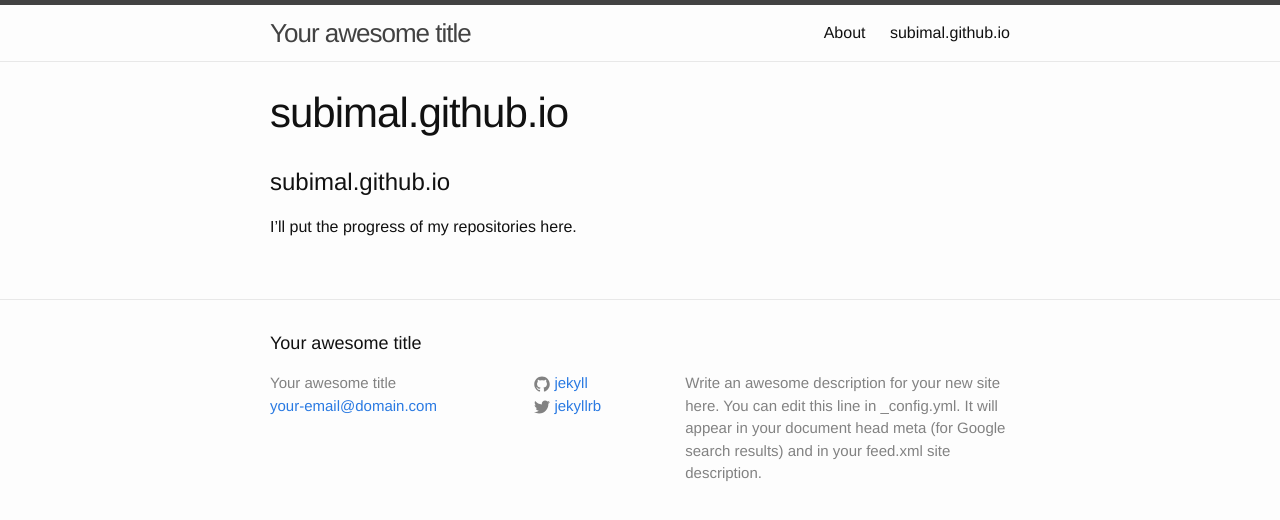
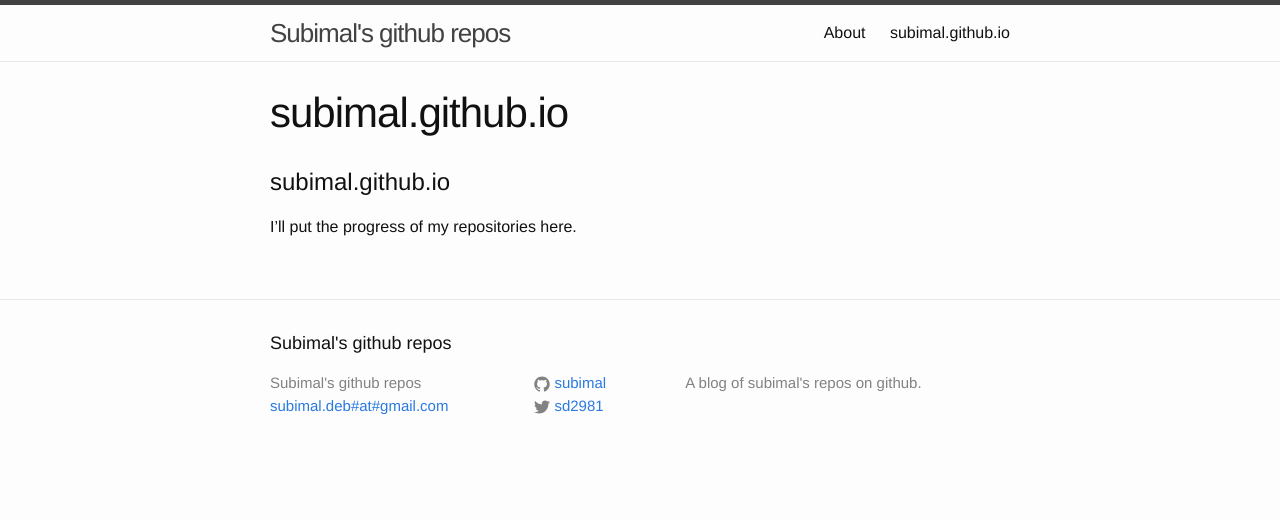
Before and after one commit to subimal/subimal.github.io, a Jekyll site: the page built from README.md, in a window 1280 px wide. Shown: the top 520 px of the page. Built offline with Jekyll 4.4.1, drawn with Linux system fonts in a browser that asks for light colours; our own code applies the rules of GitHub Pages for plain Markdown files.

Commit message:
Update _config.yml

```diff
--- a/_config.yml
+++ b/_config.yml
@@ -6,16 +6,14 @@
 # 'jekyll serve'. If you change this file, please restart the server process.
 
 # Site settings
-title: Your awesome title
-email: your-email@domain.com
+title: Subimal's github repos
+email: subimal.deb#at#gmail.com
 description: > # this means to ignore newlines until "baseurl:"
-  Write an awesome description for your new site here. You can edit this
-  line in _config.yml. It will appear in your document head meta (for
-  Google search results) and in your feed.xml site description.
+  A blog of subimal's repos on github.
 baseurl: "" # the subpath of your site, e.g. /blog
 url: "http://yourdomain.com" # the base hostname & protocol for your site
-twitter_username: jekyllrb
-github_username:  jekyll
+twitter_username: sd2981
+github_username:  subimal
 
 # Build settings
 markdown: kramdown
```
